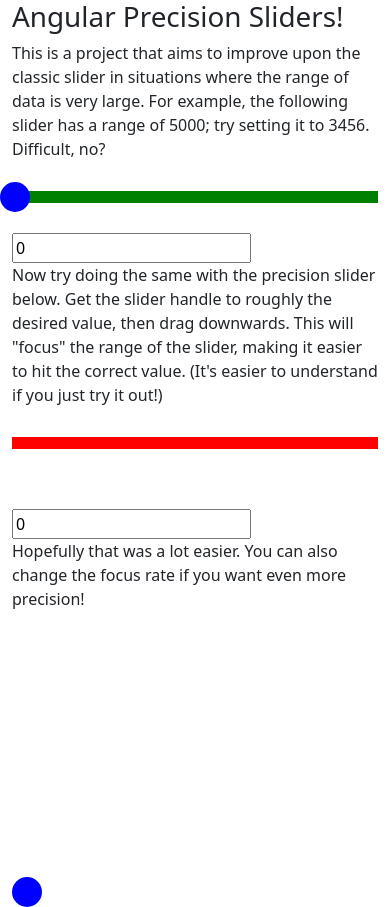
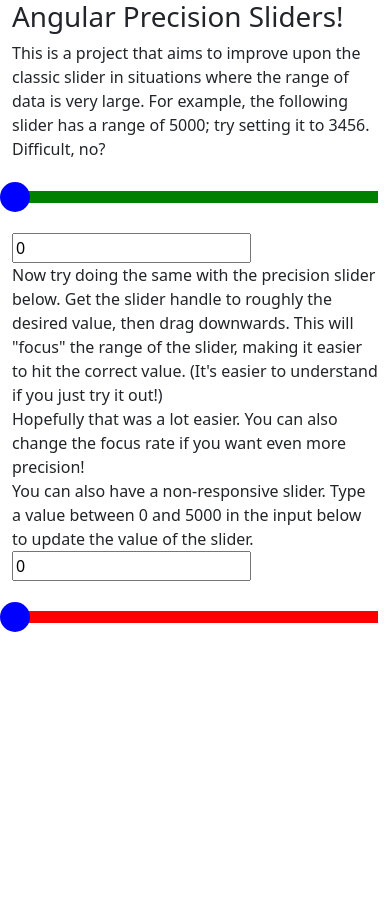
Before and after one commit to PaulTFreedman/angular-precision-sliders, an Angular app: page / in a window 390 px wide. After the commit the page ends 844 px from the top, so only its background shows below. Built offline with nearby package versions, Linux system fonts and the light colour scheme.

Commit message:
Basic and responsive slider working with position absolute

```diff
--- a/src/app/app.component.html
+++ b/src/app/app.component.html
@@ -1,5 +1,3 @@
-<!-- TODO use bootstrap to create a nicer layout -->
-
 <div class="container">
   <div class="row">
     <h1>
@@ -25,7 +23,7 @@
       Now try doing the same with the precision slider below. Get the slider handle to roughly the desired value, then drag downwards. This will "focus" the range of the slider, making it easier to hit the correct value. (It's easier to understand if you just try it out!)
     </span>
   </div>
-  <div class="row align-items-center">
+  <!-- <div class="row align-items-center">
     <div class="col-md-10">
       <precision-slider class="slider precision-slider" [minValue]="0" [maxValue]="5000" [initialValue]="0" [handleWidth]="30"
         (valueChanged)="onPrecisionValueChange($event)" [selectableColour]="'red'" [nonSelectableColour]="'gainsboro'"></precision-slider>
@@ -33,10 +31,24 @@
     <div class="col-md-2">
       <input value="{{precisionSliderVal}}" />
     </div>
-  </div>
+  </div> -->
   <div class="row">
     <span>
       Hopefully that was a lot easier. You can also change the focus rate if you want even more precision!
     </span>
+    <br>
+    <br>
+    <span>
+      You can also have a non-responsive slider. Type a value between 0 and 5000 in the input below to update the value of the slider.
+    </span>
+  </div>
+  <div class="row align-items-center">
+    <div class="col-md-2">
+      <input [(ngModel)]="dummySliderVal" />
+    </div>
+    <div class="col-md-10 vertical-center">
+      <slider class="slider" [minValue]="0" [maxValue]="5000" [initialValue]="0" [value]="dummySliderVal" [handleWidth]="30" [bottomColour]="'red'"
+        [middleColour]="'red'" [topColour]="'red'"></slider>
+    </div>
   </div>
 </div>
--- a/src/app/app.component.ts
+++ b/src/app/app.component.ts
@@ -6,10 +6,11 @@
   styleUrls: ['./app.component.less']
 })
 export class AppComponent {
-  title = 'Angular Precision Sliders!';
-
   public basicSliderVal: number;
   public precisionSliderVal: number;
+  public dummySliderVal: number = 0;
+
+  title = 'Angular Precision Sliders!';
 
   onBasicValueChange(value: number) {
     this.basicSliderVal = Math.round(value);
--- a/src/components/responsive-slider/responsive-slider.component.less
+++ b/src/components/responsive-slider/responsive-slider.component.less
@@ -1,5 +1,4 @@
 .wrapper {
-    display: block;
     cursor: pointer;
 }
 
--- a/src/components/responsive-slider/responsive-slider.component.ts
+++ b/src/components/responsive-slider/responsive-slider.component.ts
@@ -11,7 +11,6 @@
   @ViewChild('sliderHandle') sliderHandle: ElementRef;
   private isDragging: boolean;
   private mouseDownHandleLeft: number;
-  private handleCursorDiff: number;
 
   //TODO need to sort out rest of svg stuff
 
@@ -39,15 +38,12 @@
     this.mouseDownX = event.offsetX;
     const currentLeftVal = getComputedStyle(this.sliderHandle.nativeElement).left;
     this.mouseDownHandleLeft = parseInt(currentLeftVal);
-
-    this.handleCursorDiff = (this.mouseDownHandleLeft + this.handleWidth / 2) - this.mouseDownX;
   }
 
   onTrackMouseDown(event: MouseEvent) {
     this.isDragging = true;
-    this.handleCursorDiff = 0;
-    this.mouseDownX = event.offsetX;
-    this.mouseDownHandleLeft = this.mouseDownX;
+    this.mouseDownX = event.clientX;
+    this.mouseDownHandleLeft = this.mouseDownX - this.leftPos;
     this.handleLeftCss = this.mouseDownHandleLeft + "px";
 
     var calculatedValue = (this.mouseDownX - this.leftPos) * this.conversionFactor;
--- a/src/components/slider/slider.component.less
+++ b/src/components/slider/slider.component.less
@@ -1,5 +1,5 @@
 .wrapper {
-    cursor: pointer;
+    cursor: not-allowed;
 }
 
 .slider-bar {
@@ -23,7 +23,7 @@
 }
 
 .slider-handle {
-    position: relative;
+    position: absolute;
     width: 30px;
     height: 30px;
 }
--- a/src/components/slider/slider.component.ts
+++ b/src/components/slider/slider.component.ts
@@ -47,7 +47,7 @@
         this.setupSliderView();
 
         const fraction = this.initialValue / this.maxValue;
-        this.handleLeft = (this.rightPos - this.leftPos) * fraction;
+        this.handleLeft = ((this.rightPos - this.leftPos) * fraction);
 
         this.mouseDownX = this.handleLeft + (this.handleWidth / 2);
 
```
